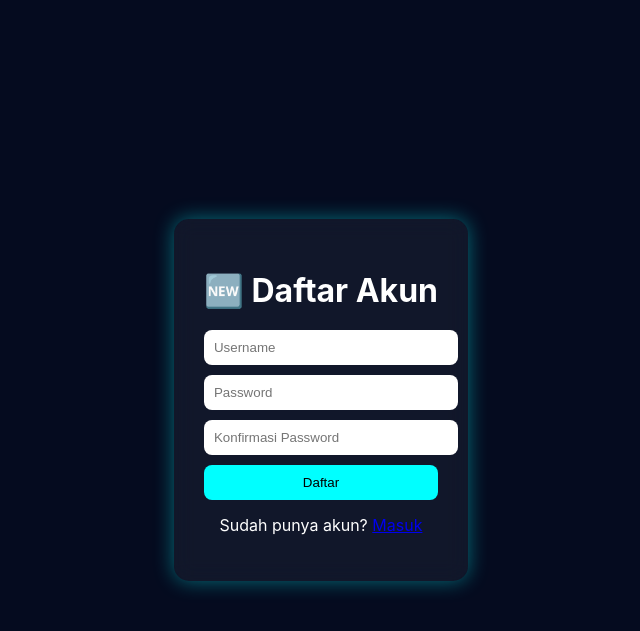
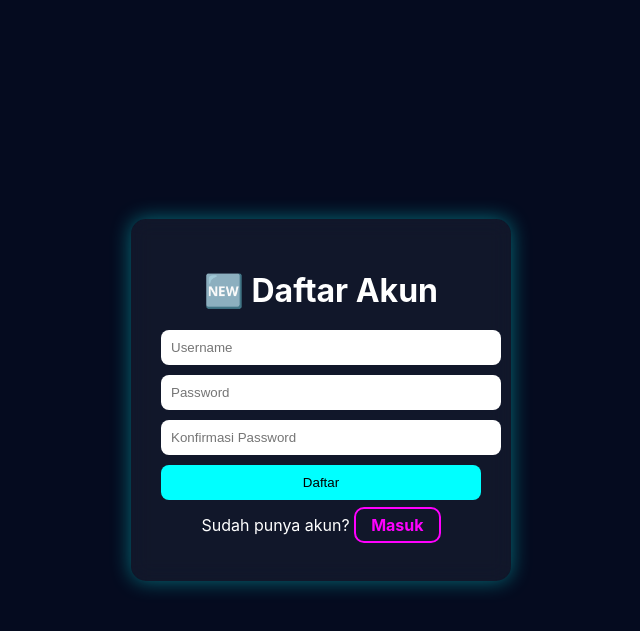
Before and after one commit to KAMIKZSTORE/kz-shop, a PHP site: page /register.html in a window 1280 px wide. Shown: the top 631 px of the page, without its empty margins (319-959 px from the left). Run offline with PHP 8.4, Linux system fonts and the light colour scheme.

Commit message:
Update styles.css

```diff
--- a/styles.css
+++ b/styles.css
@@ -5,7 +5,7 @@ body {
   color: white;
 }
 
-/* LOGIN PAGE */
+/* LOGIN & REGISTER PAGE */
 .login-body {
   display: flex;
   justify-content: center;
@@ -21,6 +21,7 @@ body {
   border-radius: 15px;
   backdrop-filter: blur(10px);
   box-shadow: 0 0 20px rgba(0,255,255,0.4);
+  width: 320px;
 }
 
 .title {
@@ -48,13 +49,20 @@ body {
   cursor: pointer;
 }
 
-/* Canvas untuk partikel */
-#holoCanvas {
-  position: fixed;
-  top: 0; left: 0;
-  width: 100%;
-  height: 100%;
-  z-index: -1;
+.register-btn {
+  color: magenta;
+  text-decoration: none;
+  font-weight: bold;
+  border: 2px solid magenta;
+  padding: 6px 15px;
+  border-radius: 10px;
+  transition: background-color 0.3s, color 0.3s;
+  cursor: pointer;
+}
+
+.register-btn:hover {
+  background-color: magenta;
+  color: #050b1f;
 }
 
 /* CHAT PAGE */
```
